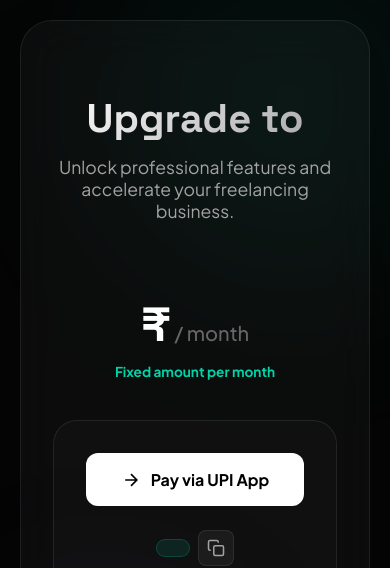
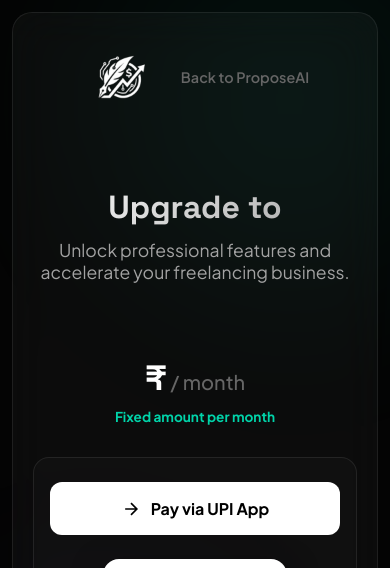
Before and after one commit to Praveenmanoharand/Proposal_Ai, a Flask app: template templates/payment.html in a window 390 px wide. Shown: the top 568 px of the page. Run offline with Flask 3, Linux system fonts and the light colour scheme; the template is opened without the code that fills it, so the values that code supplies are empty; some libraries are stand-ins or nearby versions.

Commit message:
Fix mobile responsive layout for payment page

```diff
--- a/templates/payment.html
+++ b/templates/payment.html
@@ -267,26 +267,6 @@
             line-height: 1.6;
         }
 
-        /* Mobile Responsive */
-        @media (max-width: 850px) {
-            .payment-container {
-                grid-template-columns: 1fr;
-                padding: 32px;
-            }
-
-            .plan-info {
-                text-align: center;
-            }
-
-            .feature-list {
-                align-items: center;
-            }
-
-            .back-link {
-                display: none;
-            }
-        }
-
         /* Loader */
         .loader {
             width: 20px;
@@ -329,12 +309,81 @@
             transform: translateY(-2px);
         }
 
+        /* Mobile Responsive */
         @media (max-width: 850px) {
+            body {
+                padding: 12px;
+            }
+
+            .payment-container {
+                grid-template-columns: 1fr;
+                padding: 24px 20px;
+                gap: 32px;
+                border-radius: 20px;
+            }
+
+            .plan-info {
+                text-align: center;
+                display: flex;
+                flex-direction: column;
+                align-items: center;
+            }
+
+            .plan-info h1 {
+                font-size: 2rem;
+                margin-top: 10px;
+            }
+
+            .price-tag {
+                font-size: 2.2rem;
+            }
+
+            .feature-list {
+                align-items: center;
+            }
+
+            .back-link {
+                display: inline-flex;
+                margin: 0 auto 20px auto;
+            }
+
+            .payment-action {
+                padding: 24px 16px;
+                border-radius: 16px;
+                width: 100%;
+            }
+
             .btn-upi-mobile {
                 display: flex;
             }
+
             .qr-card {
-                display: none; /* Hide QR on mobile to encourage button use */
+                display: block;
+                padding: 12px;
+            }
+
+            .qr-code {
+                width: 160px;
+                height: 160px;
+            }
+
+            .upi-id {
+                word-break: break-all;
+                font-size: 0.75rem;
+                margin-bottom: 0;
+                text-align: center;
+                padding: 8px 12px;
+            }
+
+            .upi-container {
+                width: 100%;
+                justify-content: center;
+                gap: 10px;
+            }
+
+            .btn-pay {
+                padding: 14px;
+                font-size: 0.95rem;
             }
         }
 
```
